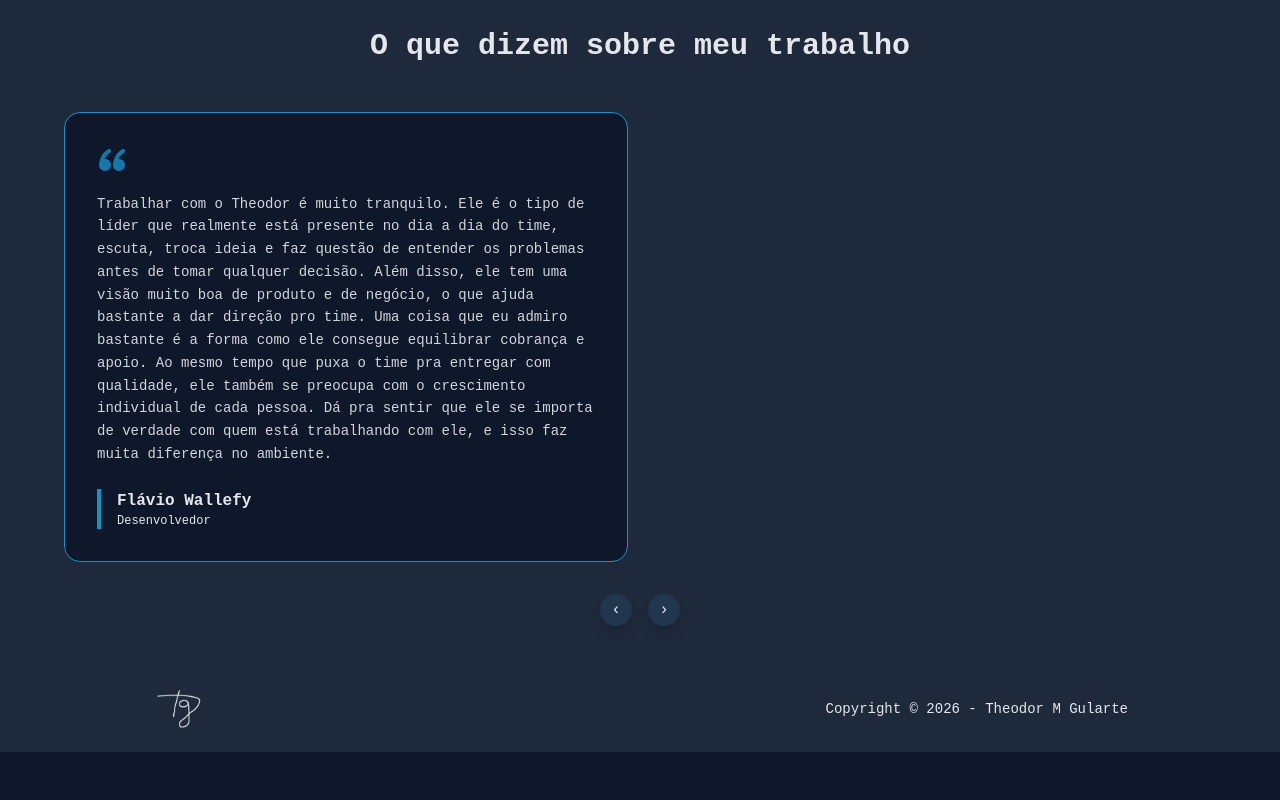
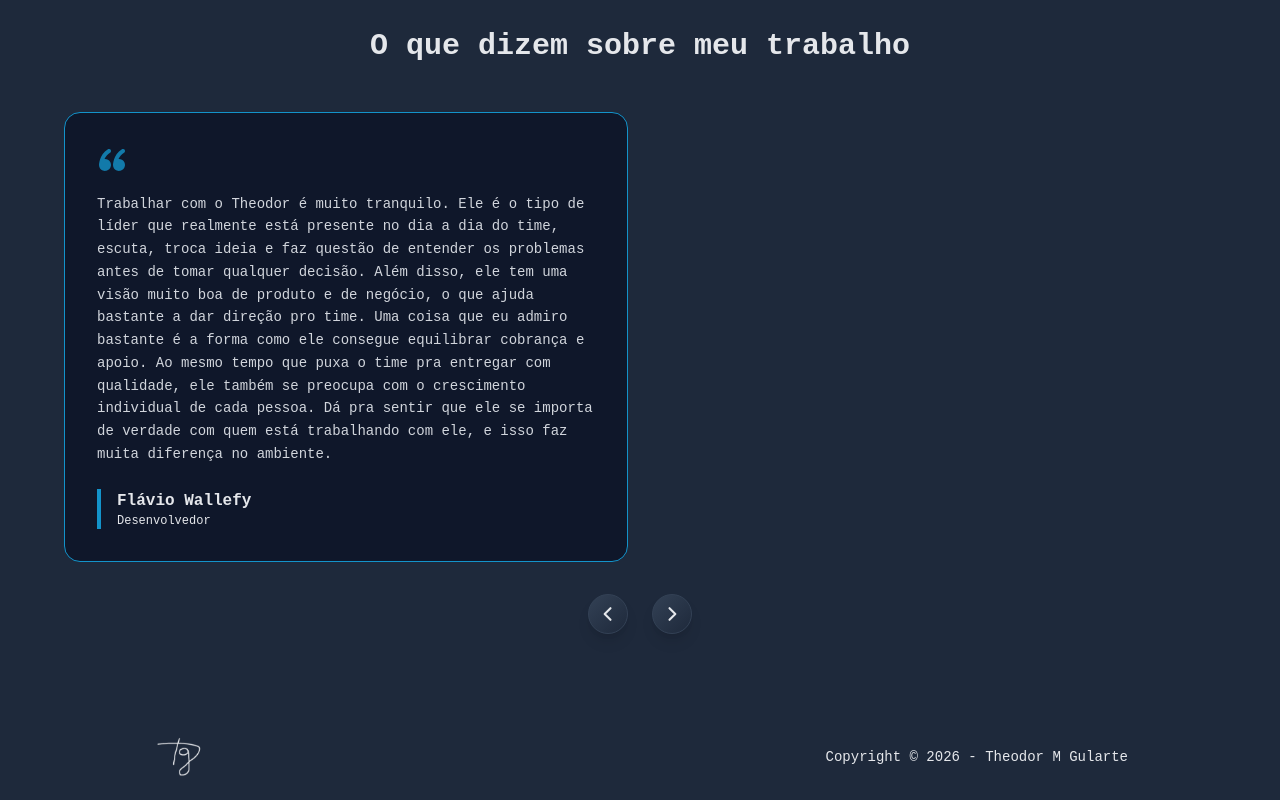
Before and after one commit to thgularte/portfolio, a Next.js app: page / in a window 1280 px wide. Shown: the part 1476-2276 px from the top of the page. Before the commit the page ends 2228 px from the top, so only its background shows below. Built offline with nearby package versions, Linux system fonts and the light colour scheme.

Commit message:
styles: arrumando uso do effect hover, retirando overflow: hidden escondidos

```diff
--- a/app/page.tsx
+++ b/app/page.tsx
@@ -1,4 +1,3 @@
-import { Container } from "@/components/layout/container";
 import { Footer } from "@/components/layout/footer";
 import { Header } from "@/components/layout/header";
 import SectionHome from "@/sections/homeSection";
--- a/components/CardsCorporate/index.tsx
+++ b/components/CardsCorporate/index.tsx
@@ -25,7 +25,7 @@ export default function ProjectsCorporate() {
   return (
     <>
       {/* Projects Grid */}
-      <div className="grid grid-cols-1 md:grid-cols-2 lg:grid-cols-3 gap-6">
+      <div className="grid grid-cols-1 md:grid-cols-2 lg:grid-cols-3 gap-6 mb-10">
         {corporateProjectsContent.map((project) => (
           <CorporateProjectCard
             key={project.id}
--- a/components/FeedBacks/index.tsx
+++ b/components/FeedBacks/index.tsx
@@ -54,18 +54,48 @@ export function TestimonialsSection() {
         </div>
 
         {/* Controles */}
-        <div className="flex justify-center gap-4">
+        <div className="flex items-center justify-center gap-6 mt-6 mb-10">
+
+          {/* Botão Anterior */}
           <button
             onClick={prev}
-            className="bg-gray_dark text-gray_light rounded-full w-8 h-8 flex items-center justify-center shadow-lg hover:bg-gray-700 transition-colors"
+            className="group relative bg-gradient-to-br from-slate_medium to-slate_dark hover:from-cyan_stronger/20 hover:to-cyan_stronger/10 text-gray_light rounded-full w-10 h-10 flex items-center justify-center shadow-lg hover:shadow-cyan_stronger/20 border border-slate_medium hover:border-cyan_stronger transition-all duration-300 hover:scale-110"
+            aria-label="Projeto anterior"
           >
-            &#8249;
+            <svg
+              className="w-5 h-5"
+              fill="none"
+              stroke="currentColor"
+              viewBox="0 0 24 24"
+            >
+              <path
+                strokeLinecap="round"
+                strokeLinejoin="round"
+                strokeWidth={2.5}
+                d="M15 19l-7-7 7-7"
+              />
+            </svg>
           </button>
+
+          {/* Botão Próximo */}
           <button
             onClick={next}
-            className="bg-gray_dark text-gray_light rounded-full w-8 h-8 flex items-center justify-center shadow-lg hover:bg-gray-700 transition-colors"
+            className="group relative bg-gradient-to-br from-slate_medium to-slate_dark hover:from-cyan_stronger/20 hover:to-cyan_stronger/10 text-gray_light rounded-full w-10 h-10 flex items-center justify-center shadow-lg hover:shadow-cyan_stronger/20 border border-slate_medium hover:border-cyan_stronger transition-all duration-300 hover:scale-110"
+            aria-label="Próximo projeto"
           >
-            &#8250;
+            <svg
+              className="w-5 h-5"
+              fill="none"
+              stroke="currentColor"
+              viewBox="0 0 24 24"
+            >
+              <path
+                strokeLinecap="round"
+                strokeLinejoin="round"
+                strokeWidth={2.5}
+                d="M9 5l7 7-7 7"
+              />
+            </svg>
           </button>
         </div>
       </div>
--- a/components/ProjectsCarousel/index.tsx
+++ b/components/ProjectsCarousel/index.tsx
@@ -45,10 +45,10 @@ const ProjectCarousel: React.FC<CarouselProps> = ({ projetos }) => {
   return (
     <div className="flex flex-col items-center mt-10">
       {/* Slider com padding extra para não cortar o efeito de hover */}
-      <div className="w-full px-2 py-4">
+      <div className="w-full px-2">
         <div ref={sliderRef} className="keen-slider">
           {projetos.map((p, i) => (
-            <div key={i} className="keen-slider__slide flex justify-center">
+            <div className="keen-slider__slide flex justify-center px-1.5 py-1.5">
               <ProjectCard
                 title={p.title}
                 repoLink={p.repoLink}
@@ -69,7 +69,7 @@ const ProjectCarousel: React.FC<CarouselProps> = ({ projetos }) => {
           aria-label="Projeto anterior"
         >
           <svg
-            className="w-5 h-5 transition-transform group-hover:-translate-x-0.5"
+            className="w-5 h-5"
             fill="none"
             stroke="currentColor"
             viewBox="0 0 24 24"
@@ -106,7 +106,7 @@ const ProjectCarousel: React.FC<CarouselProps> = ({ projetos }) => {
           aria-label="Próximo projeto"
         >
           <svg
-            className="w-5 h-5 transition-transform group-hover:translate-x-0.5"
+            className="w-5 h-5"
             fill="none"
             stroke="currentColor"
             viewBox="0 0 24 24"
--- a/components/ui/cardCorporate.tsx
+++ b/components/ui/cardCorporate.tsx
@@ -1,6 +1,7 @@
 // cardCorporate.tsx
-import { CorporateProject } from '@/content/projectsCorporate';
-import React from 'react';
+import { CorporateProject } from "@/content/projectsCorporate";
+import React from "react";
+import { HoverEffect } from "../effects/Hover";
 
 interface CorporateProjectCardProps {
   project: CorporateProject;
@@ -9,33 +10,26 @@ interface CorporateProjectCardProps {
 
 export const CorporateProjectCard: React.FC<CorporateProjectCardProps> = ({
   project,
-  onClick
+  onClick,
 }) => {
   return (
+    <HoverEffect className="rounded-2xl h-full" scale={1.02}>
       <div
         onClick={onClick}
-      className="group relative bg-slate-800/40 border border-blue-500/15 rounded-2xl p-8 cursor-pointer transition-all duration-300 hover:bg-slate-800/60 hover:border-blue-500 hover:-translate-y-1 hover:shadow-[0_12px_40px_rgba(0,0,0,0.3),0_0_0_1px_var(--accent-color)] overflow-hidden"
-      style={
-        {
-          '--accent-color': project.accentColor,
-        } as React.CSSProperties
-      }
+        className="group relative bg-slate_dark/40 border border-cyan_stronger rounded-2xl p-8 cursor-pointer transition-all duration-300 h-full flex flex-col"
       >
-      {/* Top gradient line on hover */}
+        {/* Top gradient line */}
         <div
           className="absolute top-0 left-0 right-0 h-0.5 opacity-0 group-hover:opacity-100 transition-opacity duration-300"
-        style={{
-          background: `linear-gradient(90deg, ${project.accentColor}, transparent)`
-        }}
         />
 
         {/* Private badge */}
-      <div className="absolute top-4 right-4 px-2.5 py-1 bg-blue-500/15 border border-blue-500/30 rounded-xl text-[10px] text-blue-400 uppercase tracking-wider font-semibold font-mono">
+        <div className="absolute top-4 right-4 px-2.5 py-1 bg-cyan_stronger/15 border border-cyan_stronger/30 rounded-xl text-[10px] text-cyan_stronger uppercase tracking-wider font-semibold font-mono">
           Privado
         </div>
 
         {/* Icon */}
-      <div className="w-12 h-12 bg-blue-500/10 border border-blue-500/20 rounded-xl flex items-center justify-center text-2xl mb-4">
+        <div className="w-12 h-12 bg-cyan_stronger/10 border border-cyan_stronger/20 rounded-xl flex items-center justify-center text-2xl mb-4">
           {project.icon}
         </div>
 
@@ -53,9 +47,10 @@ export const CorporateProjectCard: React.FC<CorporateProjectCardProps> = ({
         </div>
 
         {/* View details button */}
-      <button className="w-full px-3 py-3 bg-blue-500/8 border border-blue-500/20 rounded-xl text-blue-400 text-[13px] font-semibold font-mono flex items-center justify-center gap-2 transition-all duration-300 hover:bg-blue-500/15 hover:border-blue-500">
+        <button className="mt-auto w-full px-3 py-3 bg-cyan_stronger/8 border border-cyan_stronger/20 rounded-xl text-cyan_stronger text-[13px] font-semibold font-mono flex items-center justify-center gap-2 transition-all duration-300 hover:bg-cyan_stronger/15 hover:border-cyan_stronger">
           Ver detalhes
         </button>
       </div>
+    </HoverEffect>
   );
 };
--- a/components/ui/cardRepositories.tsx
+++ b/components/ui/cardRepositories.tsx
@@ -16,7 +16,7 @@ const ProjectCard: React.FC<CardProps> = ({
   languages,
 }) => {
   return (
-    <HoverEffect scale={1.02} className="group bg-slate_dark border border-slate_medium hover:border-cyan_stronger rounded-xl shadow-lg hover:shadow-2xl overflow-hidden flex flex-col justify-between h-[480px] w-full transition-all duration-300">
+    <HoverEffect className="group bg-slate_dark border border-slate_medium hover:border-cyan_stronger rounded-xl shadow-lg hover:shadow-2xl overflow-hidden flex flex-col justify-between h-[480px] w-full transition-all duration-300">
       {/* Header com ícones e gradiente sutil */}
       <div className="relative bg-gradient-to-br from-slate_medium/30 to-slate_dark px-4 py-4 flex items-center justify-between border-b border-slate_medium/50">
         <div className="flex items-center gap-2">
--- a/components/ui/modalCorporate.tsx
+++ b/components/ui/modalCorporate.tsx
@@ -32,7 +32,7 @@ export const CorporateProjectModal: React.FC<CorporateProjectModalProps> = ({
 
   return (
     <div
-      className="absolute inset-0 flex items-start justify-center z-50 p-6 overflow-y-auto"
+      className="inset-0 flex items-start justify-center z-1000 p-6 overflow-y-auto"
       onClick={onClose}
     >
       <div
--- a/sections/projectsSection.tsx
+++ b/sections/projectsSection.tsx
@@ -21,16 +21,7 @@ export default function SectionProjects() {
     description: r.description || "Sem descrição",
     languages: r.language ? [r.language] : [],
   }));
-  const [selectedProject, setSelectedProject] =
-    useState<CorporateProject | null>(null);
 
-  const openModal = (project: CorporateProject) => {
-    setSelectedProject(project);
-  };
-
-  const closeModal = () => {
-    setSelectedProject(null);
-  };
   return (
     <Reveal>
       <section className="mt-15">
```
Lines whose indentation alone changed are shown as unchanged.
